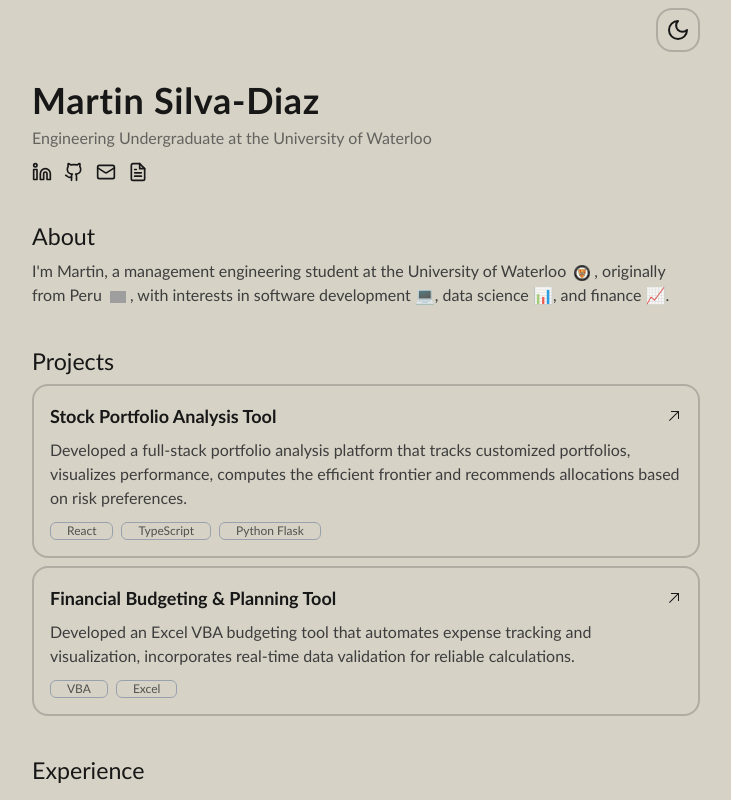
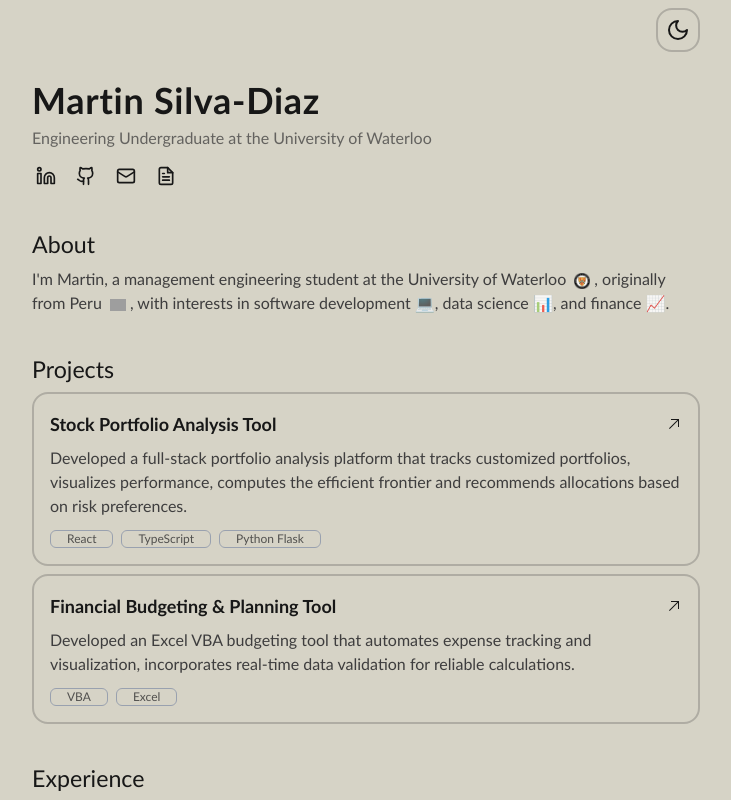
Before and after one commit to msilvadiaz/portfolio-website, a Next.js app: page / in a window 1280 px wide. Shown: the top 800 px of the page, without its empty margins (274-1005 px from the left). Built offline with nearby package versions, Linux system fonts and the light colour scheme; grey boxes are pictures that could not be loaded.

Commit message:
Add hover interactions to profile icons and simplify tab title

```diff
--- a/src/app/components/Profile.jsx
+++ b/src/app/components/Profile.jsx
@@ -14,7 +14,12 @@ export default function Profile() {
             </div>
 
             <div className="flex items-center mt-3 gap-3">
-                <a href={socials.linkedin} target="_blank" rel="noopener noreferrer">
+                <a
+                    href={socials.linkedin}
+                    target="_blank"
+                    rel="noopener noreferrer"
+                    className="rounded-md p-1 transition-transform duration-200 hover:scale-110 hover:text-base-content/70"
+                >
                     <svg
                         xmlns="http://www.w3.org/2000/svg"
                         width="20"
@@ -33,7 +38,12 @@ export default function Profile() {
                     </svg>
                 </a>
 
-                <a href={socials.github} target="_blank" rel="noopener noreferrer">
+                <a
+                    href={socials.github}
+                    target="_blank"
+                    rel="noopener noreferrer"
+                    className="rounded-md p-1 transition-transform duration-200 hover:scale-110 hover:text-base-content/70"
+                >
                     <svg
                         xmlns="http://www.w3.org/2000/svg"
                         width="20"
@@ -51,7 +61,10 @@ export default function Profile() {
                     </svg>
                 </a>
 
-                <a href={`mailto:${socials.email}`}>
+                <a
+                    href={`mailto:${socials.email}`}
+                    className="rounded-md p-1 transition-transform duration-200 hover:scale-110 hover:text-base-content/70"
+                >
                     <svg
                         xmlns="http://www.w3.org/2000/svg"
                         width="20"
@@ -69,7 +82,12 @@ export default function Profile() {
                     </svg>
                 </a>
 
-                <a href={socials.resume} target="_blank" rel="noopener noreferrer">
+                <a
+                    href={socials.resume}
+                    target="_blank"
+                    rel="noopener noreferrer"
+                    className="rounded-md p-1 transition-transform duration-200 hover:scale-110 hover:text-base-content/70"
+                >
                     <svg
                         xmlns="http://www.w3.org/2000/svg"
                         width="20"
--- a/src/data/data.js
+++ b/src/data/data.js
@@ -5,7 +5,7 @@ export const about = {
 };
 
 export const seo = {
-    title: `${about.name} | ${about.role}`,
+    title: `${about.name}`,
     description: "Minimal, clean Next.js portfolio template for developers seeking a simple, professional online presence without extra complexity.",
     keywords: "portfolio, web developer, Next.js, developer portfolio, minimal portfolio",
 }
```
